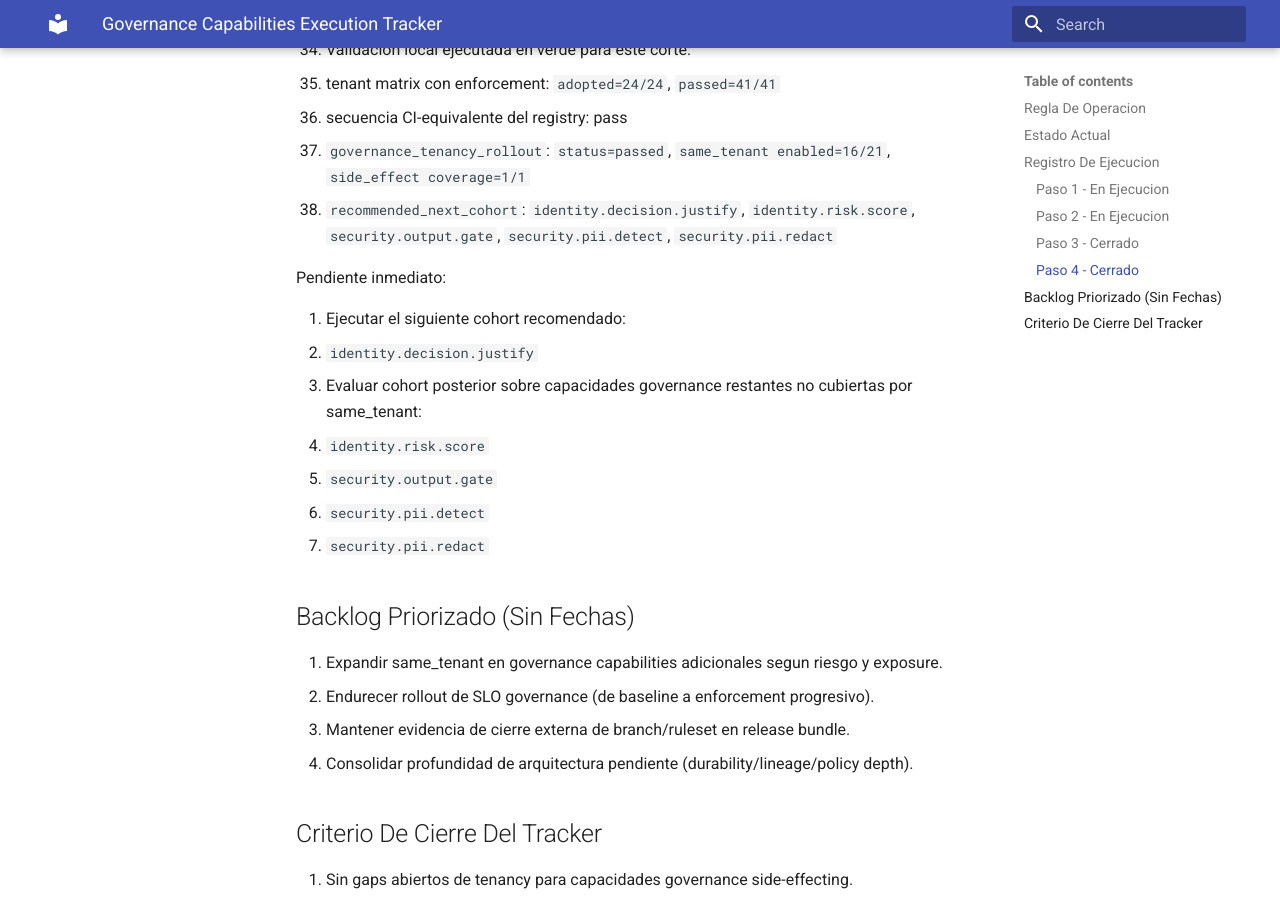
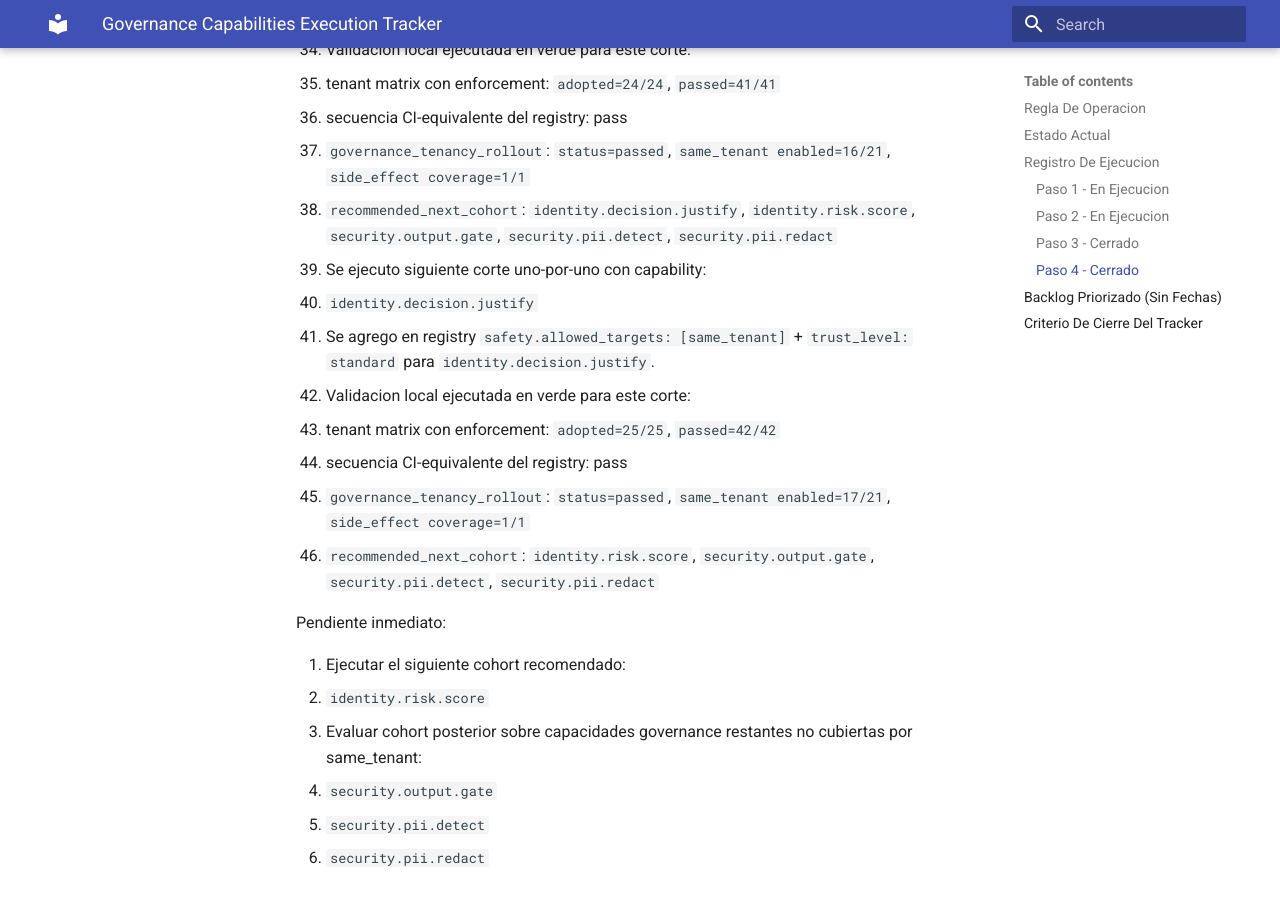
Before and after one commit to 11adyy/pact-research, an MkDocs documentation site: the page built from docs/GOVERNANCE_CAPABILITIES_EXECUTION_TRACKER.md, in a window 1280 px wide and 900 px high, scrolled down 4504 px. Built offline with MkDocs 1.6.1 and Material for MkDocs 9.7.7, drawn with Linux system fonts in a browser that asks for light colours.

Commit message:
Revise docs, tooling
Recorded changes:
- M docs/GOVERNANCE_CAPABILITIES_EXECUTION_TRACKER.md
- M tooling/verify_tenant_isolation_matrix.py

```diff
--- a/docs/GOVERNANCE_CAPABILITIES_EXECUTION_TRACKER.md
+++ b/docs/GOVERNANCE_CAPABILITIES_EXECUTION_TRACKER.md
@@ -130,13 +130,20 @@ Hecho:
    - secuencia CI-equivalente del registry: pass
    - `governance_tenancy_rollout`: `status=passed`, `same_tenant enabled=16/21`, `side_effect coverage=1/1`
    - `recommended_next_cohort`: `identity.decision.justify`, `identity.risk.score`, `security.output.gate`, `security.pii.detect`, `security.pii.redact`
+15. Se ejecuto siguiente corte uno-por-uno con capability:
+   - `identity.decision.justify`
+16. Se agrego en registry `safety.allowed_targets: [same_tenant]` + `trust_level: standard` para `identity.decision.justify`.
+17. Validacion local ejecutada en verde para este corte:
+   - tenant matrix con enforcement: `adopted=25/25`, `passed=42/42`
+   - secuencia CI-equivalente del registry: pass
+   - `governance_tenancy_rollout`: `status=passed`, `same_tenant enabled=17/21`, `side_effect coverage=1/1`
+   - `recommended_next_cohort`: `identity.risk.score`, `security.output.gate`, `security.pii.detect`, `security.pii.redact`
 
 Pendiente inmediato:
 
 1. Ejecutar el siguiente cohort recomendado:
-   - `identity.decision.justify`
+   - `identity.risk.score`
 2. Evaluar cohort posterior sobre capacidades governance restantes no cubiertas por same_tenant:
-   - `identity.risk.score`
    - `security.output.gate`
    - `security.pii.detect`
    - `security.pii.redact`
```
Also changed, not shown: 1 other file.
